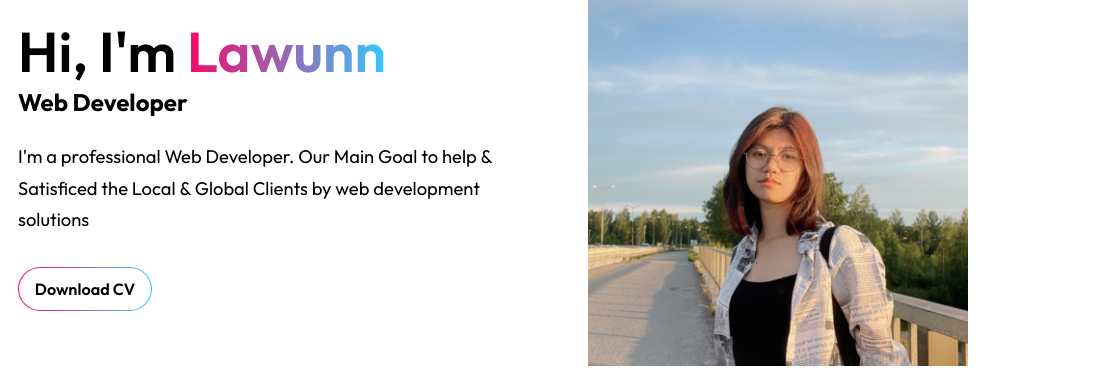
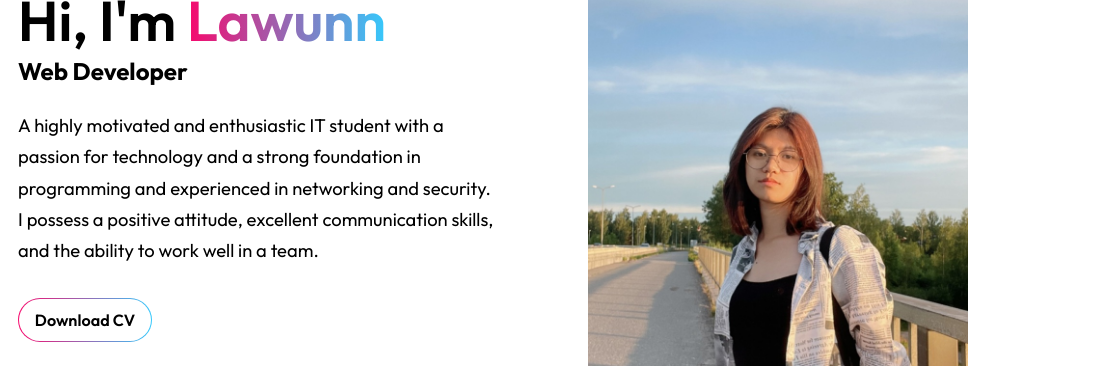
Before and after one commit to LawunnKhaing/Portfolio, a plain HTML site: page index.html in a window 1280 px wide. Shown: the part 118-486 px from the top of the page, 177-1280 px from the left. Drawn offline with nearby package versions, Linux system fonts and the light colour scheme.

Commit message:
Initial Commit

```diff
--- a/index.html
+++ b/index.html
@@ -49,8 +49,11 @@
             <div class="detail">
                 <h1>Hi, I'm <span>Lawunn</span></h1>
                 <h3>Web Developer</h3>
-                <p>I'm a professional Web Developer. Our Main Goal to help & Satisficed the Local & Global Clients by
-                    web development solutions
+                <p>A highly motivated and enthusiastic IT student with a passion
+                    for technology and a strong foundation in programming and
+                    experienced in networking and security. I possess a positive
+                    attitude, excellent communication skills, and the ability to work well
+                    in a team.
                 </p>
                 <div class="btn">
                     <button>Download CV</button>
```
